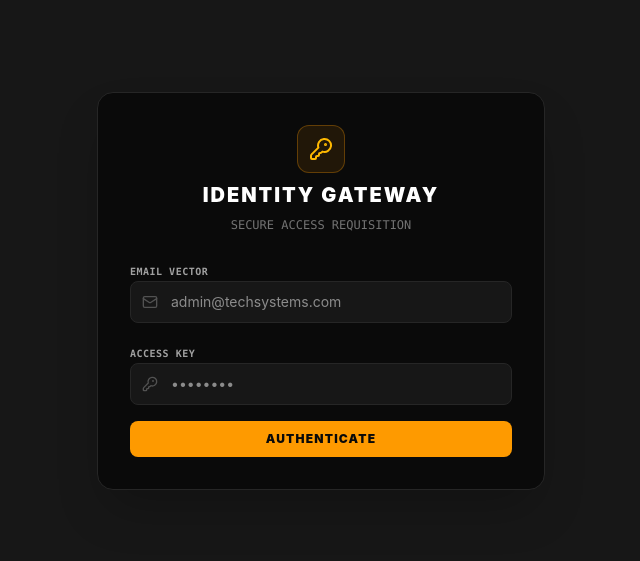
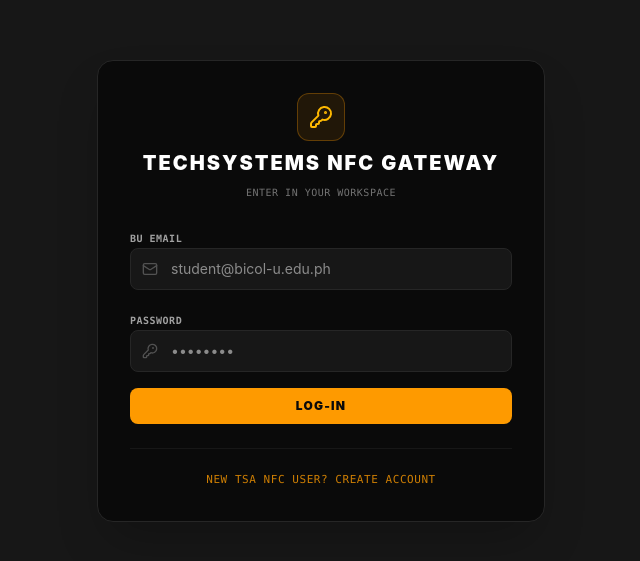
Before and after one commit to jimsbond007/NFC-card-editor, a React (Vite) app: page / in a window 1280 px wide. Shown: the part 109-670 px from the top of the page, without its empty margins (319-959 px from the left). Built offline with nearby package versions, Linux system fonts and the light colour scheme.

Commit message:
image and registration added

```diff
--- a/src/pages/Login.tsx
+++ b/src/pages/Login.tsx
@@ -3,22 +3,54 @@ import { useState } from 'react';
 import { useNavigate } from 'react-router-dom';
 import { useAuth } from '../context/AuthContext';
 import { supabase } from '../lib/supabase';
-import { ShieldAlert, KeyRound, Mail, Loader2 } from 'lucide-react';
+import { ShieldAlert, KeyRound, Mail, Loader2, UserPlus, User, Hash } from 'lucide-react';
 
 export default function Login() {
   const navigate = useNavigate();
-  const { loading } = useAuth(); // Safely unpacks now with no TypeScript errors
+  const { loading } = useAuth();
   const [email, setEmail] = useState('');
   const [password, setPassword] = useState('');
+
+  // Custom tracking states for registration entities
+  const [fullName, setFullName] = useState('');
+  const [studentId, setStudentId] = useState('');
+
+  const [isSignUp, setIsSignUp] = useState(false); // Mode structural toggle switch
   const [authLoading, setAuthLoading] = useState(false);
   const [errorMsg, setErrorMsg] = useState('');
+  const [successMsg, setSuccessMsg] = useState('');
 
-  const handleIdentityLogin = async (e: React.FormEvent) => {
+  const handleIdentityAuth = async (e: React.FormEvent) => {
     e.preventDefault();
     setAuthLoading(true);
     setErrorMsg('');
+    setSuccessMsg('');
 
     try {
+      if (isSignUp) {
+        // Run Supabase User Creation Strategy with metadata payloads
+        const { data, error } = await supabase.auth.signUp({
+          email,
+          password,
+          options: {
+            data: {
+              role: 'student',
+              full_name: fullName.toUpperCase(), // Normalize layout arrays to uppercase
+              student_id: studentId,
+            },
+          },
+        });
+
+        if (error) throw error;
+
+        if (data.user && data.session === null) {
+          setSuccessMsg('Registration complete! Check your email for verification.');
+        } else {
+          setSuccessMsg('Account matrix successfully generated! Routing profile...');
+          setTimeout(() => navigate('/student', { replace: true }), 1500);
+        }
+      } else {
+        // Run Traditional Authentication Login Strategy
         const { data, error } = await supabase.auth.signInWithPassword({
           email,
           password,
@@ -32,6 +64,7 @@ export default function Login() {
         } else {
           navigate('/student', { replace: true });
         }
+      }
     } catch (err: any) {
       setErrorMsg(err.message || 'Authentication sequence failed.');
     } finally {
@@ -44,10 +77,14 @@ export default function Login() {
       <div className="max-w-md w-full bg-neutral-950 border border-neutral-800 rounded-2xl p-8 shadow-2xl space-y-6">
         <div className="text-center space-y-2">
           <div className="w-12 h-12 bg-amber-500/10 border border-amber-500/30 rounded-xl flex items-center justify-center mx-auto text-amber-400">
-            <KeyRound size={24} />
+            {isSignUp ? <UserPlus size={24} /> : <KeyRound size={24} />}
           </div>
-          <h2 className="text-xl font-black uppercase tracking-widest text-white">Identity Gateway</h2>
-          <p className="text-xs text-neutral-500 font-mono">SECURE ACCESS REQUISITION</p>
+          <h2 className="text-xl font-black uppercase tracking-widest text-white">
+            {isSignUp ? 'Register an Account' : 'TECHSYSTEMS NFC GATEWAY'}
+          </h2>
+          <p className="text-[10px] text-neutral-500 font-mono tracking-wider">
+            {isSignUp ? 'NEW ACCOUNT SETUP' : 'ENTER IN YOUR WORKSPACE'}
+          </p>
         </div>
 
         {errorMsg && (
@@ -57,9 +94,52 @@ export default function Login() {
           </div>
         )}
 
-        <form onSubmit={handleIdentityLogin} className="space-y-4">
+        {successMsg && (
+          <div className="p-3 bg-emerald-950/40 border border-emerald-900/50 text-emerald-400 text-xs rounded-lg flex items-center gap-2 font-mono">
+            <Loader2 size={16} className="shrink-0 animate-spin" />
+            <span>{successMsg}</span>
+          </div>
+        )}
+
+        <form onSubmit={handleIdentityAuth} className="space-y-4">
+
+          {/* Conditional registration inputs rendering sequence */}
+          {isSignUp && (
+            <>
               <div className="space-y-1">
-            <label className="text-[10px] uppercase tracking-wider font-black text-neutral-400 font-mono">Email Vector</label>
+                <label className="text-[10px] uppercase tracking-wider font-black text-neutral-400 font-mono">Full Name</label>
+                <div className="relative">
+                  <User className="absolute left-3 top-1/2 -translate-y-1/2 text-neutral-600" size={16} />
+                  <input
+                    type="text"
+                    required
+                    value={fullName}
+                    onChange={(e) => setFullName(e.target.value)}
+                    className="w-full bg-neutral-900 border border-neutral-800 rounded-lg pl-10 pr-4 py-2.5 text-sm text-white focus:outline-none focus:border-neutral-700 transition"
+                    placeholder="JUAN DELA CRUZ"
+                  />
+                </div>
+              </div>
+
+              <div className="space-y-1">
+                <label className="text-[10px] uppercase tracking-wider font-black text-neutral-400 font-mono">Student ID</label>
+                <div className="relative">
+                  <Hash className="absolute left-3 top-1/2 -translate-y-1/2 text-neutral-600" size={16} />
+                  <input
+                    type="text"
+                    required
+                    value={studentId}
+                    onChange={(e) => setStudentId(e.target.value)}
+                    className="w-full bg-neutral-900 border border-neutral-800 rounded-lg pl-10 pr-4 py-2.5 text-sm text-white focus:outline-none focus:border-neutral-700 transition"
+                    placeholder="0000-00-000000"
+                  />
+                </div>
+              </div>
+            </>
+          )}
+
+          <div className="space-y-1">
+            <label className="text-[10px] uppercase tracking-wider font-black text-neutral-400 font-mono">BU Email</label>
             <div className="relative">
               <Mail className="absolute left-3 top-1/2 -translate-y-1/2 text-neutral-600" size={16} />
               <input
@@ -68,13 +148,13 @@ export default function Login() {
                 value={email}
                 onChange={(e) => setEmail(e.target.value)}
                 className="w-full bg-neutral-900 border border-neutral-800 rounded-lg pl-10 pr-4 py-2.5 text-sm text-white focus:outline-none focus:border-neutral-700 transition"
-                placeholder="admin@techsystems.com"
+                placeholder="student@bicol-u.edu.ph"
               />
             </div>
           </div>
 
           <div className="space-y-1">
-            <label className="text-[10px] uppercase tracking-wider font-black text-neutral-400 font-mono">Access Key</label>
+            <label className="text-[10px] uppercase tracking-wider font-black text-neutral-400 font-mono">Password</label>
             <div className="relative">
               <KeyRound className="absolute left-3 top-1/2 -translate-y-1/2 text-neutral-600" size={16} />
               <input
@@ -93,9 +173,31 @@ export default function Login() {
             disabled={authLoading || loading}
             className="w-full bg-amber-500 hover:bg-amber-400 text-neutral-950 font-black py-2.5 rounded-lg text-xs transition uppercase tracking-widest flex items-center justify-center gap-2 cursor-pointer"
           >
-            {authLoading ? <Loader2 size={14} className="animate-spin" /> : 'Authenticate'}
+            {authLoading ? (
+              <Loader2 size={14} className="animate-spin" />
+            ) : isSignUp ? (
+              'Register Account'
+            ) : (
+              'Log-in'
+            )}
           </button>
         </form>
+
+        <div className="border-t border-neutral-900 pt-4 text-center">
+          <button
+            type="button"
+            onClick={() => {
+              setIsSignUp(!isSignUp);
+              setFullName('');
+              setStudentId('');
+              setErrorMsg('');
+              setSuccessMsg('');
+            }}
+            className="text-[11px] font-mono uppercase tracking-wider text-amber-500/80 hover:text-amber-400 transition cursor-pointer"
+          >
+            {isSignUp ? 'Already have an account? Go To Login' : 'New TSA NFC user? Create Account'}
+          </button>
+        </div>
       </div>
     </div>
   );
```
Also changed, not shown: public/nfc.svg (added). Lines whose indentation alone changed are shown as unchanged.
